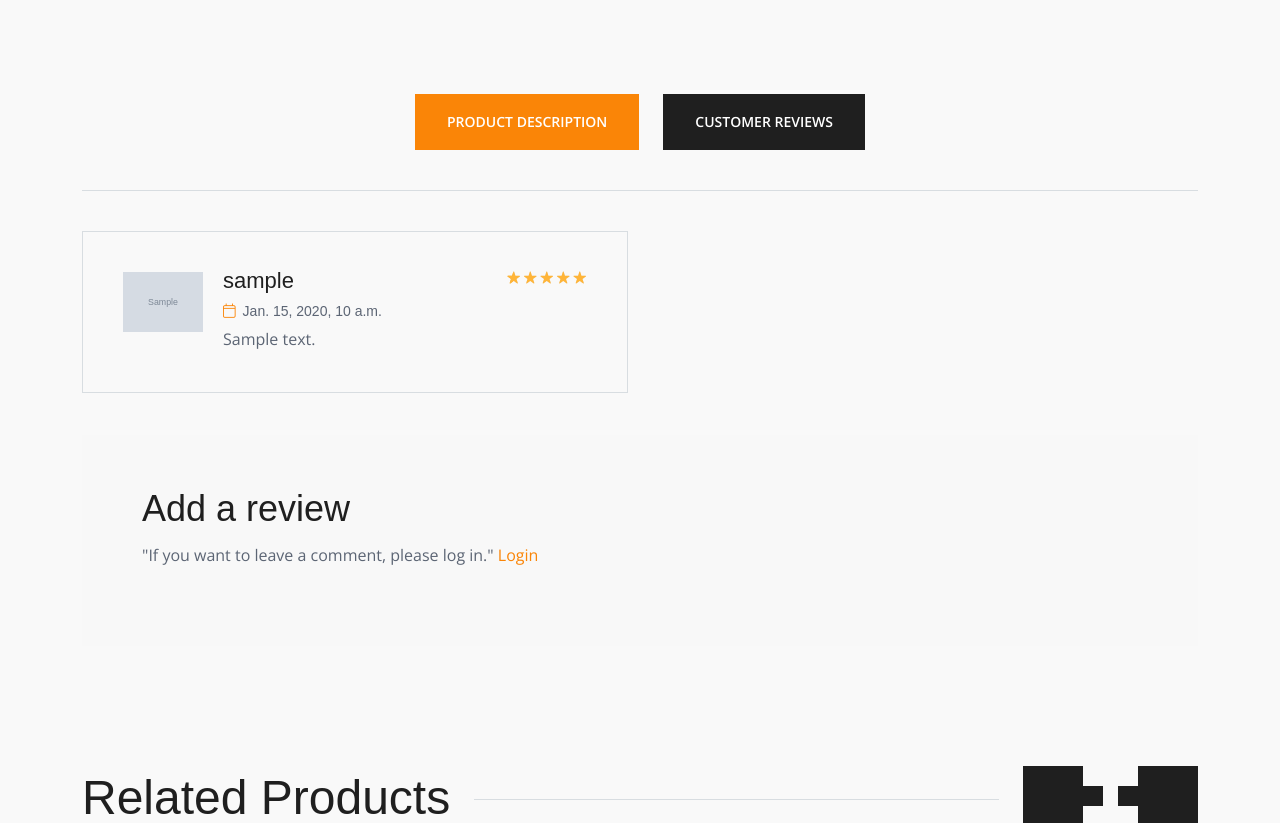
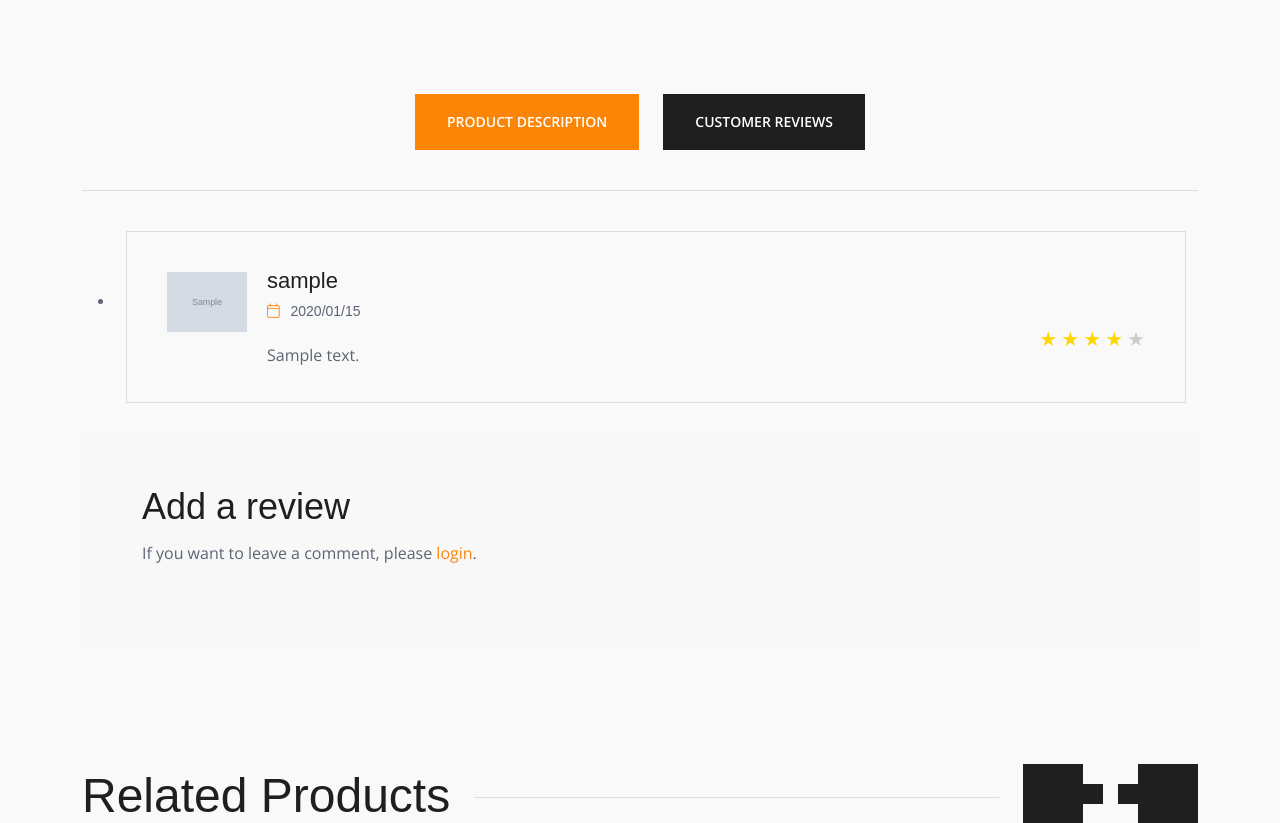
Before and after one commit to Miladayani/Ared-FF, a Django app: template foods/templates/foods/sandwich_detail.html in a window 1280 px wide. Shown: the part 1358-2181 px from the top of the page. Run offline with Django 5.2, Linux system fonts and the light colour scheme; the template is opened without the code that fills it: most values are stand-ins (such as "Sample title", 1, 10 or a date in 2020); grey boxes marked "Sample" are stand-in pictures; some libraries are stand-ins or nearby versions; some web fonts are replaced; grey boxes are pictures that could not be loaded.

Commit message:
fix rating selections for sandwich comments

```diff
--- a/foods/templates/foods/pizza_detail.html
+++ b/foods/templates/foods/pizza_detail.html
@@ -135,7 +135,6 @@
                                         <h3 class="blog-inner-title ">Add a review</h3>
                                     </div>
                                     {% if user.is_authenticated %}
-                                        <p>Debug: Pizza Id Is: {{ pizza.id }}</p>
                                         <form method="POST" id="comment-form"
                                               action="{% url 'pizza_comment_create' pizza.id %}">
                                             {% csrf_token %}
--- a/foods/templates/foods/sandwich_detail.html
+++ b/foods/templates/foods/sandwich_detail.html
@@ -44,7 +44,7 @@
                                             style="width:100%">Rated <strong class="rating">5.00</strong> out of 5 based on <span
                                             class="rating">1</span> customer rating</span></div>
                                     <a href="shop-details.html" class="woocommerce-review-link">(<span
-                                            class="count">{{ sandwich.comments.all|only_active_comments|length }}</span>
+                                            class="count">{{ sandwich.comments.all|length }}</span>
                                         customer reviews)</a>
                                 </div>
                                 <p class="text">{{ sandwich.description|truncatechars:60 }}.</p>
@@ -54,6 +54,7 @@
                                         <span class="stock in-stock"><i class="far fa-check-square me-2 ms-1"></i>In Stock</span>
                                     </p>
                                 </div>
+                                {% if sandwich %}
                                     <form action="{% url 'cart:cart_add' 'sandwich' sandwich.id %}" method="POST">
                                         {% csrf_token %}
 
@@ -70,6 +71,7 @@
                                             <a href="wishlist.html" class="icon-btn"><i class="far fa-heart"></i></a>
                                         </div>
                                     </form>
+                                {% endif %}
                                 <div class="product_meta">
                                     <span class="sku_wrapper">SKU: <span class="sku">Salmon-Beef-Stack</span></span>
                                     <span class="posted_in">Category: <a href="shop.html">Dinner Food</a></span>
@@ -97,9 +99,9 @@
                              aria-labelledby="reviews-tab">
                             <div class="woocommerce-Reviews">
                                 <div class="th-comments-wrap ">
-                                    <ul class="comment-list">
+                                    <ul id="comment-list">
                                         {% for comment in sandwich.comments.all %}
-                                            <li class="review th-comment-item">
+                                            <li class="review th-comment-item" data-rating="{{ comment.rating }}">
                                                 <div class="th-post-comment">
                                                     <div class="comment-avater">
                                                         {% if comment.author.profile_picture %}
@@ -109,20 +111,22 @@
                                                     </div>
                                                     <div class="comment-content">
                                                         <h4 class="name">{{ comment.author.username }}</h4>
-                                                        <span class="commented-on"><i
-                                                                class="fal fa-calendar"></i>{{ comment.date_created|to_jalali:'%Y/%m/%d' }}</span>
-                                                        <div class="star-rating" role="img"
-                                                             aria-label="Rated 5.00 out of 5">
-                                                        <span style="width:100%">Rated <strong
-                                                                class="rating">5.00</strong> out of 5 based on <span
-                                                                class="rating">1</span> customer rating</span>
+                                                        <span class="commented-on">
+                                                            <i class="fal fa-calendar"></i>
+                                                            {{ comment.date_created|date:"Y/m/d" }}
+                                                        </span>
+                                                        <div class="custom-stars">
+                                                            {% for i in "12345" %}
+                                                                <span class="star {% if comment.rating|add:0 >= forloop.counter %}active{% endif %}">
+                                                                    &#9733;
+                                                                </span>
+                                                            {% endfor %}
                                                         </div>
                                                         <p class="text">{{ comment.body }}</p>
                                                     </div>
                                                 </div>
                                             </li>
                                         {% endfor %}
-
                                     </ul>
                                 </div> <!-- Comment Form -->
 
@@ -131,36 +135,33 @@
                                         <h3 class="blog-inner-title ">Add a review</h3>
                                     </div>
                                     {% if user.is_authenticated %}
-                                        <form method="POST" enctype="multipart/form-data"
+                                        <form method="POST" id="comment-form"
                                               action="{% url 'sandwich_comment_create' sandwich.id %}">
                                             {% csrf_token %}
-                                            <div class="row">
                                             <div class="form-group rating-select d-flex align-items-center">
                                                 <label>Your Rating</label>
-                                                    <p class="stars">
+                                                <p class="custom-stars">
                                                     <span>
-                                                    <a class="star-1" href="#">1</a>
-                                                    <a class="star-2" href="#">2</a>
-                                                    <a class="star-3" href="#">3</a>
-                                                    <a class="star-4" href="#">4</a>
-                                                    <a class="star-5" href="#">5</a>
+                                                        <span class="star" data-rating="1">&#9733;</span>
+                                                        <span class="star" data-rating="2">&#9733;</span>
+                                                        <span class="star" data-rating="3">&#9733;</span>
+                                                        <span class="star" data-rating="4">&#9733;</span>
+                                                        <span class="star" data-rating="5">&#9733;</span>
                                                     </span>
                                                 </p>
+                                                <input type="hidden" name="rating" value="0">
+                                                <!-- مقدار rating را اینجا ارسال می‌کنیم -->
                                             </div>
                                             <div class="col-12 form-group">
-                                                    <textarea placeholder="Write a Message"
-                                                              class="form-control" name="body"></textarea>
-                                                    <i class="text-title far fa-pencil-alt"></i>
+                                                <textarea placeholder="Write a Message" class="form-control"
+                                                          name="body"></textarea>
                                             </div>
-                                                {#                                                <div class="col-md-6 form-group">#}
-                                                {#                                                    <input type="text" placeholder="Your Name" class="form-control">#}
-                                                {#                                                    <i class="text-title far fa-user"></i>#}
-                                                {#                                                </div>#}
                                             <div class="col-md-6 form-group">
                                                 <input type="text" placeholder="Your Email" class="form-control"
                                                        name="email">
                                                 <i class="text-title far fa-envelope"></i>
                                             </div>
+                                            <br>
                                             <div class="col-12 form-group">
                                                 <input id="reviewcheck" name="reviewcheck" type="checkbox">
                                                 <label for="reviewcheck">Save my name, email, and website in this
@@ -169,14 +170,12 @@
                                                             class="checkmark"></span></label>
                                             </div>
                                             <div class="col-12 form-group mb-0">
-                                                    <button class="th-btn">Post Review</button>
+                                                <button type="submit" class="th-btn">Post Review</button>
                                             </div>
-                                            </div>
-
                                         </form>
                                     {% else %}
-                                        <p> "If you want to leave a comment, please log in." <a
-                                                href="{% url 'account_login' %}">Login</a></p>
+                                        <p>If you want to leave a comment, please <a href="{% url 'account_login' %}">login</a>.
+                                        </p>
                                     {% endif %}
 
                                 </div>
--- a/foods/views.py
+++ b/foods/views.py
@@ -122,7 +122,6 @@ class CommentCreateView(CreateView):
             sandwich = get_object_or_404(Sandwich, id=self.kwargs['sandwich_id'])
             context['sandwich'] = sandwich
             context['comments'] = sandwich.comments.filter(active=True)
-
         return context
 
 
```
Lines whose indentation alone changed are shown as unchanged.
